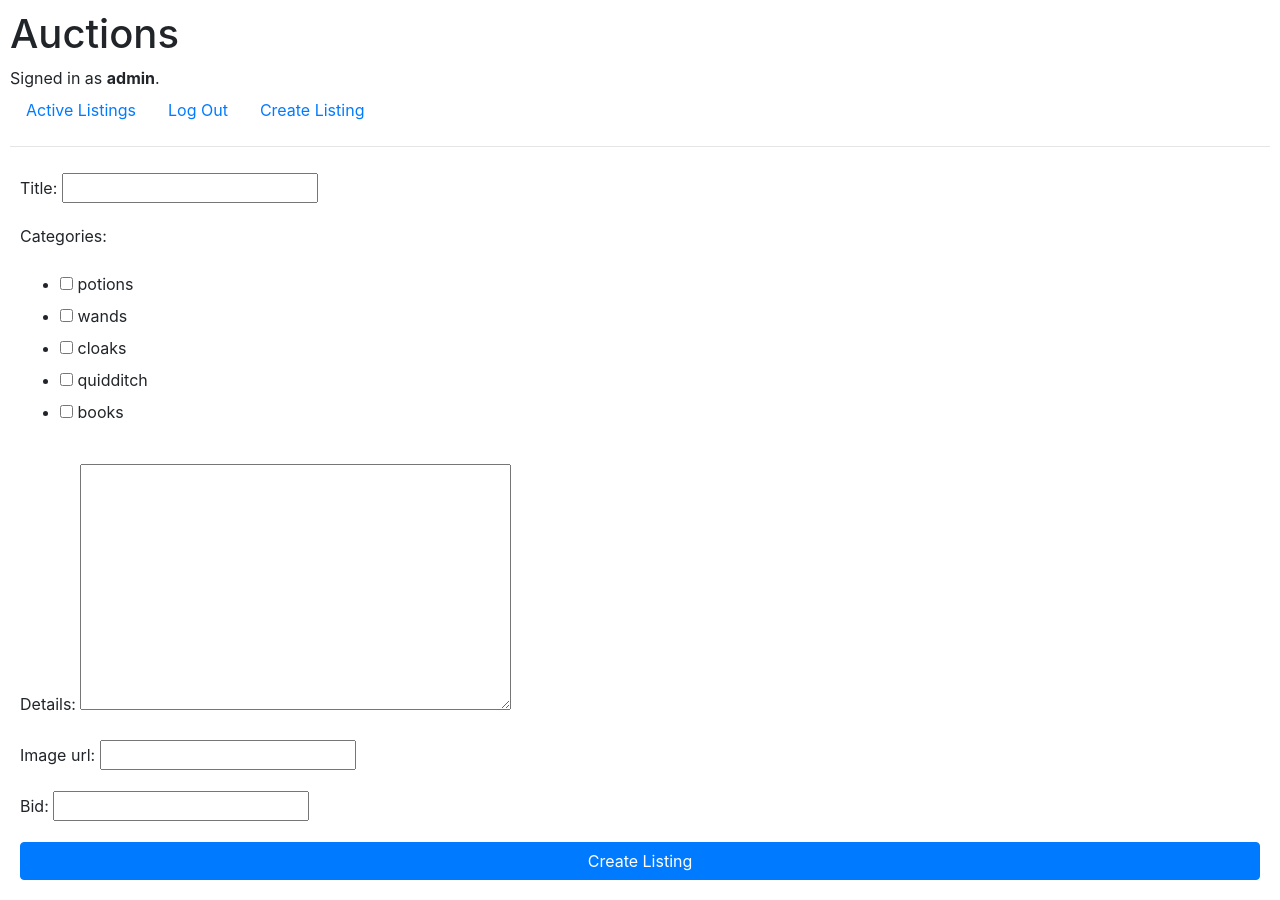
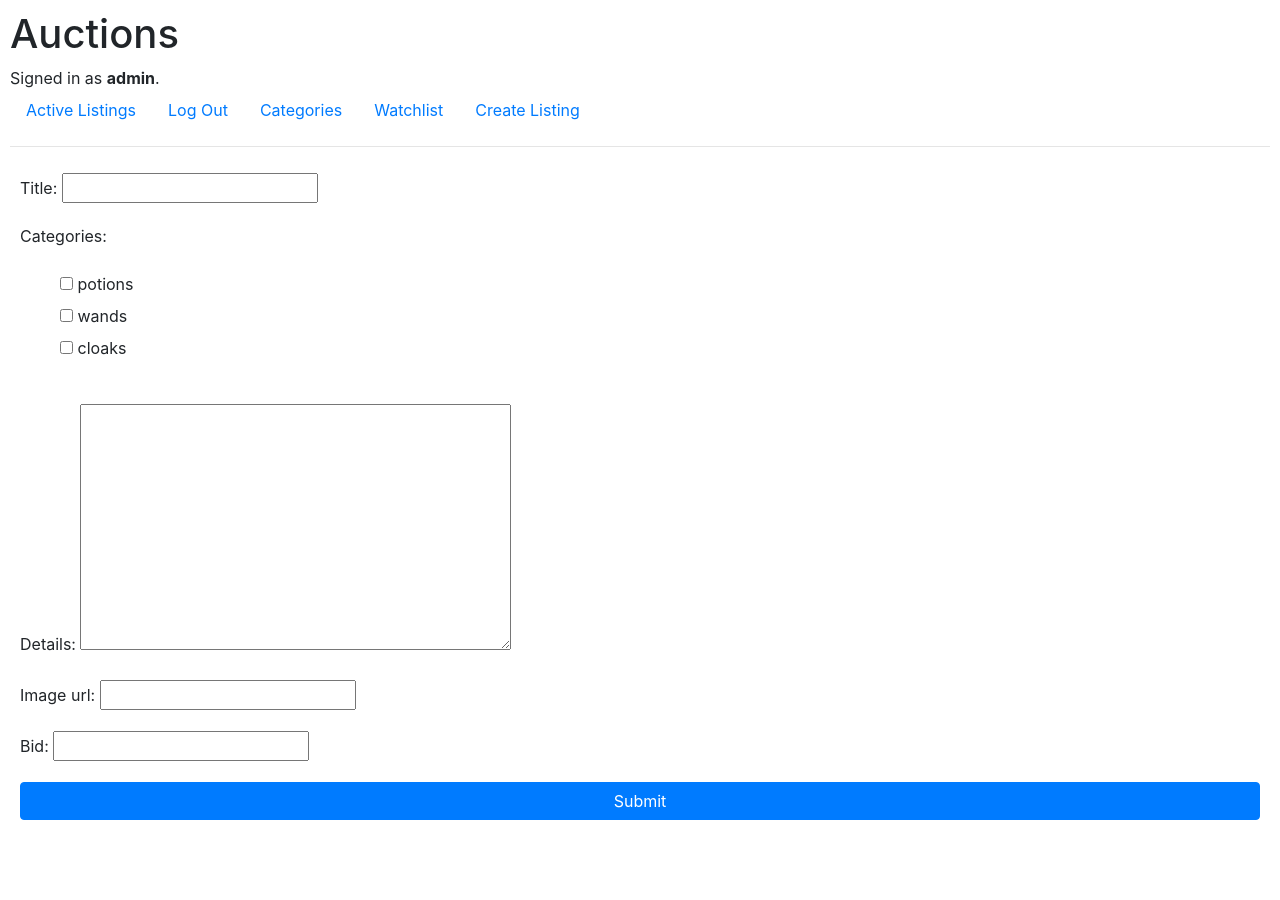
Before and after one commit to mandeep115/django-ebay-clone, a Django app: page /create in a window 1280 px wide. After the commit the page ends 820 px from the top, so only its background shows below. Run offline with Django 3.2, Linux system fonts and the light colour scheme; a user stored in the database is signed in; data comes from the database, SQL or seed files in the repository; both versions use the stored data as it was after the commit; some libraries are stand-ins or nearby versions.

Commit message:
Completed watchlist and working on search

```diff
--- a/auctions/models.py
+++ b/auctions/models.py
@@ -29,7 +29,7 @@ class Listing(models.Model):
     timestamp = models.DateTimeField(auto_now_add=True)
 
     def __str__(self):
-        return f"{self.title} create at {self.timestamp}"
+        return f"{self.title}"
 
 
 class Comment(models.Model):
@@ -45,7 +45,7 @@ class Comment(models.Model):
 class Watchlist(models.Model):
     # id, user_id, list_id
     user = models.ForeignKey(User, on_delete=models.CASCADE)
-    listings = models.ManyToManyField(Listing)
+    listings = models.ManyToManyField(Listing, blank=True)
 
     def __str__(self):
-        return f"{self.user}: {self.listings}"
+        return f"{self.user}: {list(listing for listing in self.listings.all())}"
--- a/auctions/static/auctions/styles.css
+++ b/auctions/static/auctions/styles.css
@@ -1,7 +1,15 @@
 .my__row {
+  display: -webkit-box;
+  display: -ms-flexbox;
   display: flex;
+  -webkit-box-orient: horizontal;
+  -webkit-box-direction: normal;
+      -ms-flex-direction: row;
           flex-direction: row;
+  -webkit-box-pack: space-evenly;
+      -ms-flex-pack: space-evenly;
           justify-content: space-evenly;
+  -ms-flex-wrap: wrap;
       flex-wrap: wrap;
 }
 
@@ -10,12 +18,43 @@ body {
 }
 
 .card > img {
+  -o-object-fit: cover;
      object-fit: cover;
   width: 100%;
   height: 200px;
 }
+
 .listingForm {
+  display: -webkit-box;
+  display: -ms-flexbox;
   display: flex;
+  -webkit-box-orient: vertical;
+  -webkit-box-direction: normal;
+      -ms-flex-direction: column;
           flex-direction: column;
   padding: 10px;
 }
+
+/* Listing page */
+.listing img {
+  -o-object-fit: contain;
+     object-fit: contain;
+  width: 60%;
+}
+
+#id_categories {
+  height: 100px;
+  width: 300px;
+  overflow-y: scroll;
+}
+
+#id_categories li {
+  list-style: none;
+}
+
+.heading {
+  margin-right: 10px;
+  padding: 10px;
+  border-bottom: 1px solid #d3d3d3;
+}
+/*# sourceMappingURL=styles.css.map */
--- /dev/null
+++ b/auctions/static/auctions/styles.scss
@@ -0,0 +1,51 @@
+.my__row {
+  display: flex;
+  flex-direction: row;
+  justify-content: space-evenly;
+  flex-wrap: wrap;
+}
+
+body {
+  padding: 10px;
+}
+
+.card > img {
+  object-fit: cover;
+  width: 100%;
+  height: 200px;
+}
+
+.listingForm {
+  display: flex;
+  flex-direction: column;
+  padding: 10px;
+}
+
+/* Listing page */
+
+.listing {
+  img {
+    object-fit: contain;
+    width: 60%;
+  }
+}
+
+// Form page
+#id_categories {
+  height: 100px;
+  width: 300px;
+  overflow-y: scroll;
+
+  li {
+    list-style: none;
+  }
+}
+
+
+
+// item-list-view
+.heading {
+  margin-right: 10px;
+  padding: 10px;
+  border-bottom: 1px solid #d3d3d3;
+}
--- a/auctions/templates/auctions/create.html
+++ b/auctions/templates/auctions/create.html
@@ -1,10 +1,9 @@
 {% extends "auctions/layout.html" %}
+{% block body %}
 
-{% block body %}
-    <form class="listingForm" action="{% url 'create' %}" method="POST" enctype="multipart/form-data">
-        {% csrf_token %}
-        {{form.as_p}}
-        <input class="btn btn-primary" value="Create Listing" type="submit">
-    </form>
+<form class="listingForm" action="" method="POST" enctype="multipart/form-data">
+  {% csrf_token %} {{form.as_p}}
+  <input class="btn btn-primary" value="Submit" type="submit" />
+</form>
 
 {% endblock %}
--- a/auctions/templates/auctions/layout.html
+++ b/auctions/templates/auctions/layout.html
@@ -24,7 +24,12 @@
                 <li class="nav-item">
                     <a class="nav-link" href="{% url 'logout' %}">Log Out</a>
                 </li>
-
+                <li class="nav-item">
+                    <a class="nav-link" href="{% url 'categories' %}">Categories</a>
+                </li>
+                <li class="nav-item">
+                    <a class="nav-link" href="{% url 'watchlist' %}">Watchlist</a>
+                </li>
                 <li class="nav-item">
                     <a class="nav-link" href="{% url 'create' %}">Create Listing</a>
                 </li>
--- a/auctions/urls.py
+++ b/auctions/urls.py
@@ -7,6 +7,10 @@ urlpatterns = [
     path("login", views.login_view, name="login"),
     path("logout", views.logout_view, name="logout"),
     path("register", views.register, name="register"),
+    path("categories", views.categories, name="categories"),
     path("create", views.create, name="create"),
-    path("listing/<int:id>", views.listing, name="listing"),
+    path("watchlist", views.watchlist, name="watchlist"),
+    path("toggle/<int:id>", views.toggle_watchlist_item, name="toggle"),
+    path("update/<int:pk>", views.update, name="update"),
+    path("listing/<int:pk>", views.listing, name="listing"),
 ]
--- a/auctions/views.py
+++ b/auctions/views.py
@@ -1,11 +1,12 @@
 from django.contrib.auth import authenticate, login, logout
 from django.db import IntegrityError
 from django.http import HttpResponse, HttpResponseRedirect
-from django.shortcuts import render
+from django.shortcuts import render, redirect
 from django.urls import reverse
 from django import forms
+from django.core.exceptions import ObjectDoesNotExist
 
-from .models import User, Listing, Category
+from .models import User, Listing, Category, Watchlist
 
 
 class CreateListing(forms.ModelForm):
@@ -24,11 +25,62 @@ def index(request):
         "listings": listings
     })
 
-def listing(request, id):
-    listing = Listing.objects.get(id=id)
+
+def listing(request, pk):
+    watchlist = Watchlist.objects.get(user=request.user).listings.all()
+    listing = Listing.objects.get(id=pk)
     return render(request, "auctions/listing.html", {
         "listing": listing,
+        "watchlist": watchlist,
     })
+
+
+def categories(request):
+    categories = Category.objects.all()
+    return render(request, "auctions/categories.html", {
+        "categories": categories,
+    })
+
+
+def watchlist(request):
+    try:
+        watchlist = Watchlist.objects.get(user=request.user)
+        listings = watchlist.listings.all()
+        return render(request, "auctions/watchlist.html", {
+            "listings": listings,
+        })
+    except:
+        return render(request, "auctions/watchlist.html")
+
+
+def toggle_watchlist_item(request, id):
+    # Get the listing we want to add or remove
+    listing = Listing.objects.get(id=id)
+    # Try to get watchlist if user has already created one
+    try:
+        # store all the watch lists
+        watchlists = Watchlist.objects.all()
+        # get the watch list our user
+        user_watchlist = watchlists.get(user=request.user)
+        # if listing is in the watchlist remove it
+        if listing in user_watchlist.listings.all():
+            user_watchlist.listings.remove(listing)
+        # else add listing to the watchlist
+        else:
+            user_watchlist.listings.add(listing)
+        # and return to listing page
+        return redirect(f"/listing/{id}")
+
+    # Except if user does'nt have any watchlist then create a new one and add listing to it
+    except ObjectDoesNotExist:
+        # Create new watchlist for the user
+        new_watchlist = Watchlist.objects.create(user=request.user)
+        # save it
+        new_watchlist.save()
+        # add listing to it
+        new_watchlist.listings.add(listing)
+        # return to listing page
+        return redirect(f"/listing/{id}")
 
 
 def login_view(request):
@@ -100,3 +152,21 @@ def create(request):
     return render(request, "auctions/create.html", {
         "form": form
     })
+
+
+def update(request, pk):
+    post = Listing.objects.get(id=pk)
+    form = CreateListing(instance=post)
+    # if method if post
+    if request.method == "POST":
+        form = CreateListing(request.POST, request.FILES, instance=post)
+        # Cheking if form is valid
+        if form.is_valid():
+            # saving the form
+            form.save()
+            # redirecting user to all listings
+            return HttpResponseRedirect(reverse("index"))
+    # return an empty form with user as initial value
+    return render(request, "auctions/create.html", {
+        "form": form
+    })
```
Also changed, not shown: auctions/templates/auctions/categories.html (added, +8 -0 lines), auctions/templates/auctions/index.html (+16 -7 lines), auctions/templates/auctions/item-list-view.html (added, +19 -0 lines), auctions/templates/auctions/listing.html (+14 -5 lines), auctions/templates/auctions/watchlist.html (added, +24 -0 lines), auctions/migrations/0004_auto_20200925_1851.py (added), db.sqlite3, 1 other file. Lines whose indentation alone changed are shown as unchanged.
